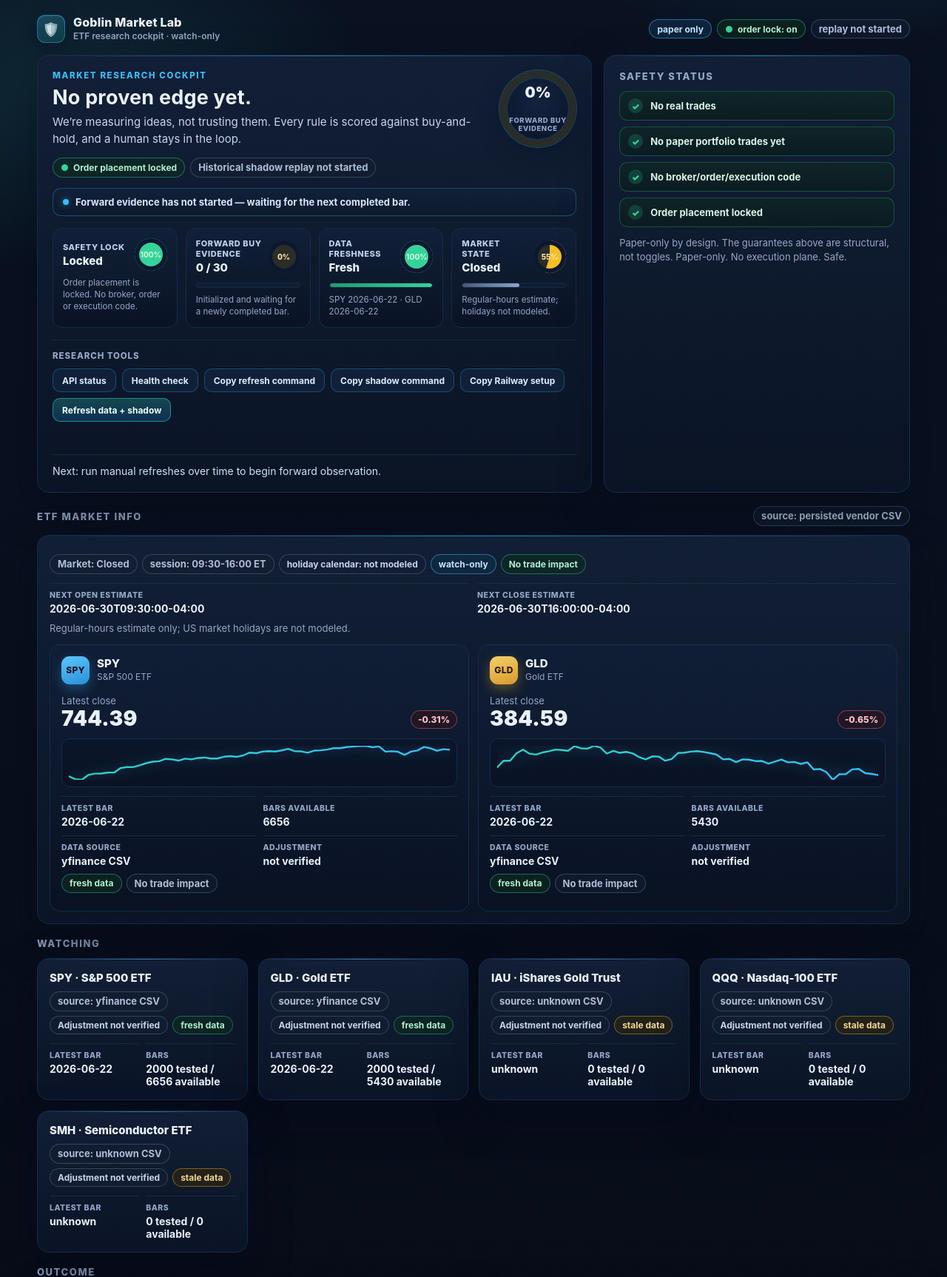
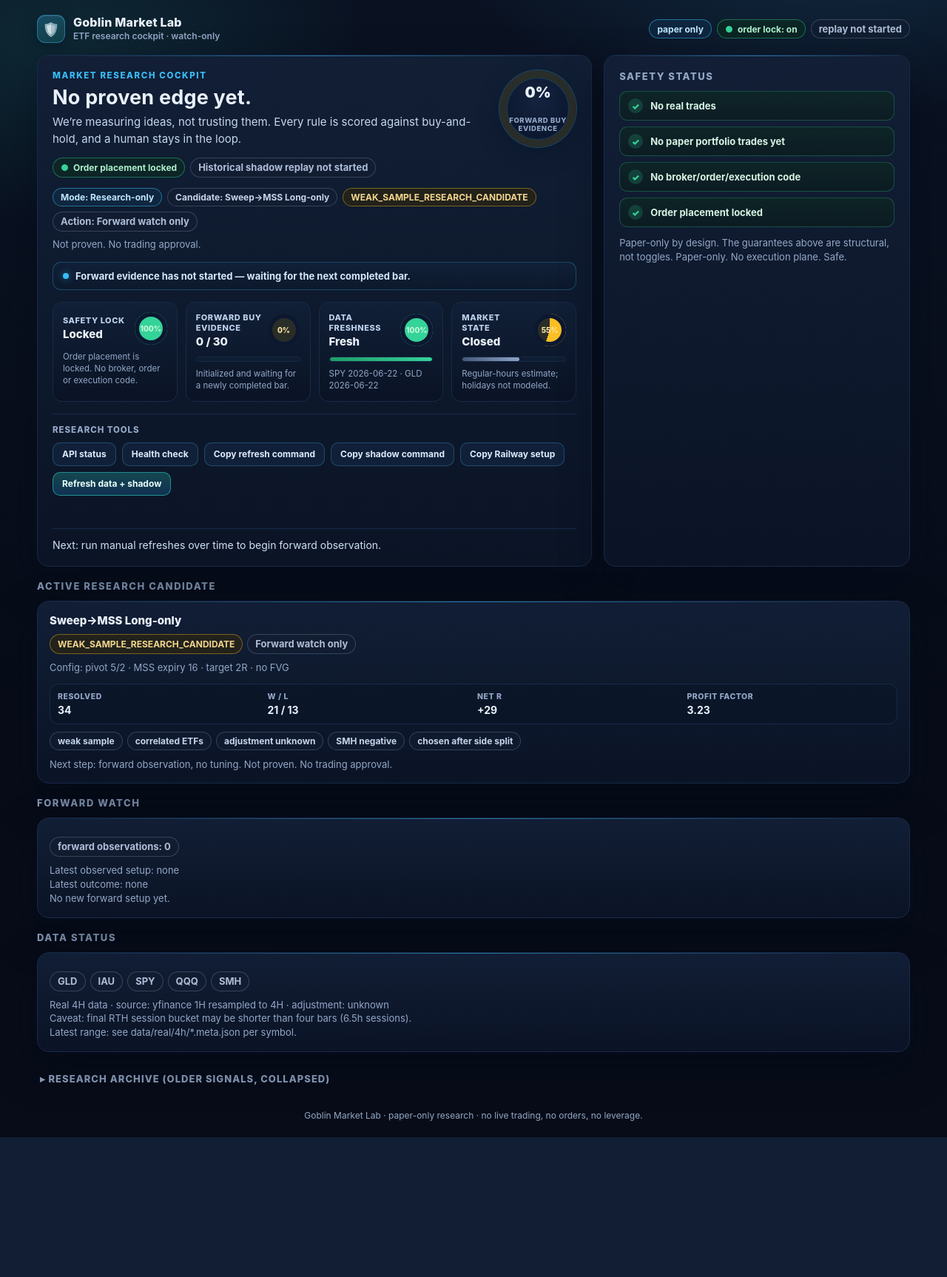
Before and after one commit to mastermind3691-ux/goblin-market-lab, a Flask app: page / in a window 1280 px wide. Shown: the top 1726 px of the page at 74% size. After the commit the page ends 1537 px from the top, so only its background shows below. Run offline with Flask 3, Linux system fonts and the light colour scheme; some libraries are stand-ins or nearby versions.

Commit message:
Simplify dashboard around active research candidate
Co-Authored-By: Claude Sonnet 4.6 <noreply@anthropic.com>

```diff
--- a/src/web/templates/dashboard.html
+++ b/src/web/templates/dashboard.html
@@ -332,8 +332,14 @@
 
     .foot { margin-top:22px; text-align:center; color:var(--muted); font-size:12px; line-height:1.6; }
 
+    details[data-research-archive] summary { list-style:none; }
+    details[data-research-archive] summary::-webkit-details-marker { display:none; }
+    details[data-research-archive] summary::before { content:"▸ "; }
+    details[data-research-archive][open] summary::before { content:"▾ "; }
+
     @media (max-width: 760px) {
       body { padding:13px; }
+      .card { padding:13px; }
       .hero { grid-template-columns:1fr; }
       h1 { font-size:23px; }
       .hero-ring { width:90px; height:90px; }
@@ -413,6 +419,16 @@
           <span class="pill safe"><span class="tick">●</span> Order placement locked</span>
           <span class="pill muted">{{ summary.outcome.historical }}</span>
         </div>
+
+        <!-- candidate-snapshot-start -->
+        <div class="hero-row compact" data-candidate-snapshot>
+          <span class="pill accent">Mode: Research-only</span>
+          <span class="pill watch">Candidate: Sweep&rarr;MSS Long-only</span>
+          <span class="pill warn">WEAK_SAMPLE_RESEARCH_CANDIDATE</span>
+          <span class="pill muted">Action: Forward watch only</span>
+        </div>
+        <p class="muted" style="margin-top:8px">Not proven. No trading approval.</p>
+        <!-- candidate-snapshot-end -->
 
         <div class="notice {% if forward_observations > 0 %}safe{% endif %}">
           <span class="dot"></span>
@@ -508,6 +524,69 @@
         <p class="muted" style="margin-top:12px">Paper-only by design. The guarantees above are structural, not toggles. {{ safety.verdict }}</p>
       </div>
     </section>
+
+    <!-- candidate-card-start -->
+    <section class="section">
+      <div class="section-head"><h2>Active research candidate</h2></div>
+      <div class="card">
+        <div class="headline">Sweep&rarr;MSS Long-only</div>
+        <div class="chip-row">
+          <span class="pill warn">WEAK_SAMPLE_RESEARCH_CANDIDATE</span>
+          <span class="pill muted">Forward watch only</span>
+        </div>
+        <p class="muted">Config: pivot 5/2 &middot; MSS expiry 16 &middot; target 2R &middot; no FVG</p>
+        <div class="keyline score-metrics">
+          <div><span>Resolved</span><strong>34</strong></div>
+          <div><span>W / L</span><strong>21 / 13</strong></div>
+          <div><span>Net R</span><strong>+29</strong></div>
+          <div><span>Profit factor</span><strong>3.23</strong></div>
+        </div>
+        <div class="chip-row" style="margin-top:10px">
+          <span class="pill watch">weak sample</span>
+          <span class="pill watch">correlated ETFs</span>
+          <span class="pill watch">adjustment unknown</span>
+          <span class="pill watch">SMH negative</span>
+          <span class="pill watch">chosen after side split</span>
+        </div>
+        <p class="muted" style="margin-top:10px">Next step: forward observation, no tuning. Not proven. No trading approval.</p>
+      </div>
+    </section>
+    <!-- candidate-card-end -->
+
+    <!-- forward-watch-card-start -->
+    <section class="section">
+      <div class="section-head"><h2>Forward watch</h2></div>
+      <div class="card">
+        <div class="chip-row">
+          <span class="pill muted">forward observations: 0</span>
+        </div>
+        <p class="muted">Latest observed setup: none</p>
+        <p class="muted">Latest outcome: none</p>
+        <p class="muted">No new forward setup yet.</p>
+      </div>
+    </section>
+    <!-- forward-watch-card-end -->
+
+    <!-- data-status-card-start -->
+    <section class="section">
+      <div class="section-head"><h2>Data status</h2></div>
+      <div class="card">
+        <div class="chip-row">
+          <span class="pill muted">GLD</span>
+          <span class="pill muted">IAU</span>
+          <span class="pill muted">SPY</span>
+          <span class="pill muted">QQQ</span>
+          <span class="pill muted">SMH</span>
+        </div>
+        <p class="muted">Real 4H data &middot; source: yfinance 1H resampled to 4H &middot; adjustment: unknown</p>
+        <p class="muted">Caveat: final RTH session bucket may be shorter than four bars (6.5h sessions).</p>
+        <p class="muted">Latest range: see data/real/4h/*.meta.json per symbol.</p>
+      </div>
+    </section>
+    <!-- data-status-card-end -->
+
+    <details class="section" data-research-archive>
+      <summary style="cursor:pointer; padding:10px 4px; font-size:13px; font-weight:800; text-transform:uppercase; letter-spacing:.08em; color:var(--muted);">Research archive (older signals, collapsed)</summary>
 
     <section class="section">
       <div class="section-head">
@@ -716,6 +795,8 @@
       </div>
     </section>
 
+    </details>
+
     <p class="foot">Goblin Market Lab · paper-only research · no live trading, no orders, no leverage.</p>
   </main>
   <script>
```
Also changed, not shown: tests/test_dashboard_layout.py (added, +103 -0 lines).
